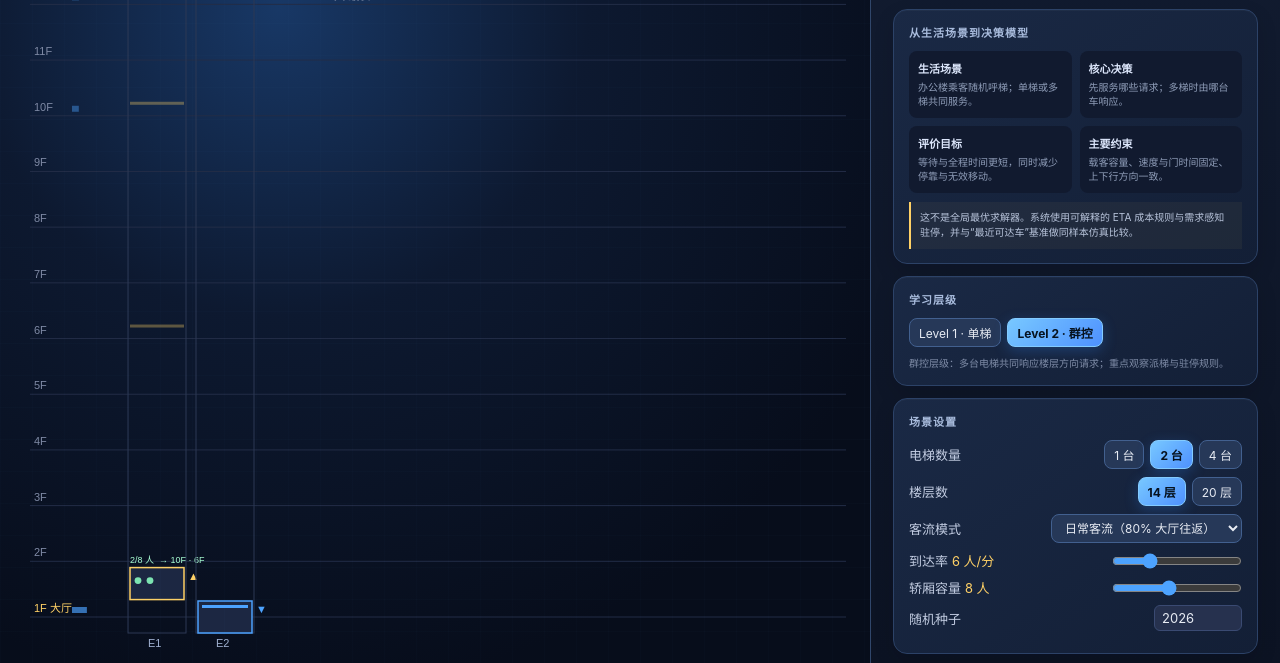
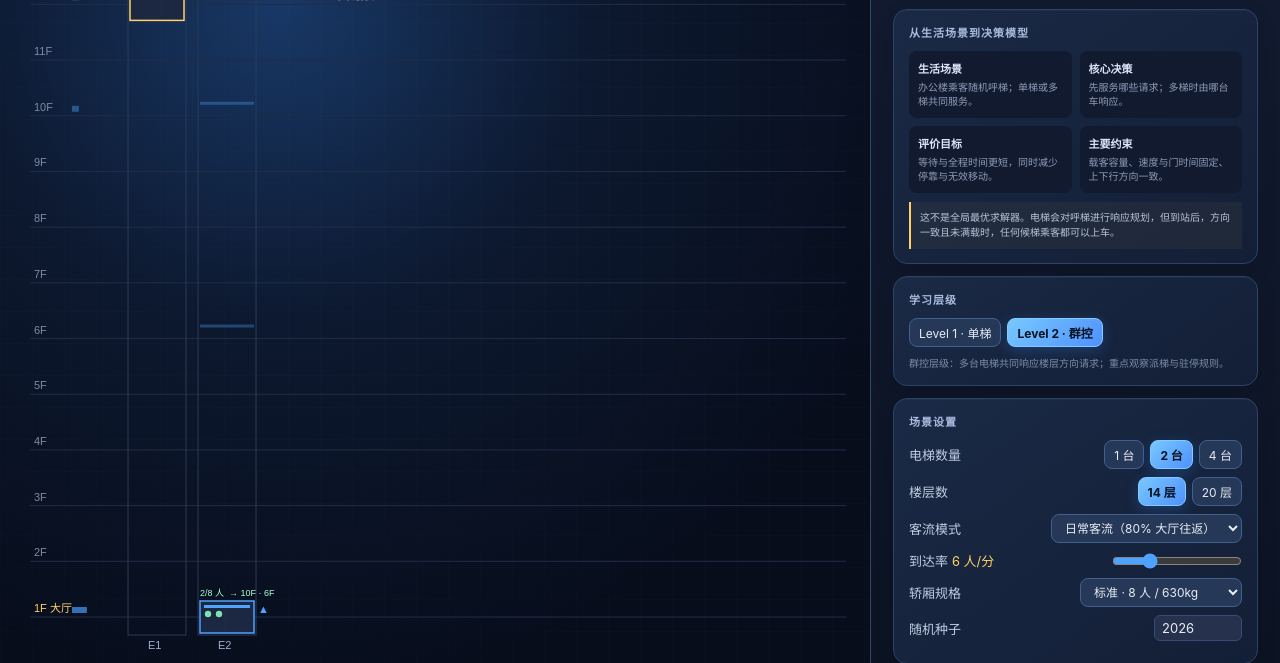
Before and after one commit to marsguo2049/elevator-dispatch, a website: page index.html in a window 1280 px wide. Shown: the part 137-800 px from the top of the page. Drawn offline with Linux system fonts and the light colour scheme.

Commit message:
Share elevator calls and use realistic car sizes

```diff
--- a/index.html
+++ b/index.html
@@ -80,8 +80,14 @@
   @media (max-width: 760px) {
     body { overflow:auto; }
     #app { min-height:100dvh; height:auto; flex-direction:column; }
-    #canvasWrap { height:58dvh; min-height:420px; flex:none; }
-    #panel { width:100%; border-left:0; border-top:1px solid #293553; overflow:visible; }
+    #canvasWrap { height:52svh; min-height:340px; flex:none; }
+    #panel { width:100%; border-left:0; border-top:1px solid #30466a; overflow:visible; padding:16px; gap:10px; }
+    .card { padding:12px; }
+    h1 { font-size:21px; }
+    .row { margin:7px 0; }
+    input[type=range] { width:118px; }
+    .modelGrid { gap:6px; }
+    .modelItem { min-height:0; padding:8px; }
   }
 </style>
 </head>
@@ -103,7 +109,7 @@
         <div class="modelItem"><b>评价目标</b><span>等待与全程时间更短，同时减少停靠与无效移动。</span></div>
         <div class="modelItem"><b>主要约束</b><span>载客容量、速度与门时间固定、上下行方向一致。</span></div>
       </div>
-      <div class="notice">这不是全局最优求解器。系统使用可解释的 ETA 成本规则与需求感知驻停，并与“最近可达车”基准做同样本仿真比较。</div>
+      <div class="notice">这不是全局最优求解器。电梯会对呼梯进行响应规划，但到站后，方向一致且未满载时，任何候梯乘客都可以上车。</div>
     </div>
 
     <div class="card">
@@ -141,8 +147,14 @@
       <div class="row"><label>到达率 <span class="val" id="rateVal">6 人/分</span></label>
         <input type="range" id="rate" min="1" max="20" value="6">
       </div>
-      <div class="row"><label>轿厢容量 <span class="val" id="capacityVal">8 人</span></label>
-        <input type="range" id="capacity" min="2" max="16" value="8">
+      <div class="row"><label>轿厢规格</label>
+        <select id="capacity">
+          <option value="6">紧凑 · 6 人 / 480kg</option>
+          <option value="8" selected>标准 · 8 人 / 630kg</option>
+          <option value="10">高流量 · 10 人 / 800kg</option>
+          <option value="13">宽敞 · 13 人 / 1000kg</option>
+          <option value="16">大型 · 16 人 / 1250kg</option>
+        </select>
       </div>
       <div class="row"><label for="seed">随机种子</label><input class="inputSmall" id="seed" type="number" min="1" max="999999" value="2026"></div>
     </div>
@@ -213,7 +225,7 @@
 
     <div class="card legend">
       <h2>图例</h2>
-      <span class="dot" style="background:#ffd166"></span>候梯乘客（旁边的 → 楼层是目标；颜色表示已分配电梯）<br>
+      <span class="dot" style="background:#ffd166"></span>候梯乘客（旁边的 → 楼层是目标；不锁定某一台电梯）<br>
       <span class="dot" style="background:#7ce3b1"></span>电梯内乘客（轿厢上方显示人数/容量和目标楼层）<br>
       <span class="dot" style="background:#4da3ff"></span>楼层需求热度（左侧蓝条）<br>
       电梯边框发光 = 正在执行空闲驻停移动
@@ -367,8 +379,8 @@ function reassign(){
   }
   for(const [key, ps] of groups){
     const [f] = key.split('|').map(Number);
-    const unassigned = ps.filter(p=>p.assigned<0);
-    if(!unassigned.length) continue;
+    // 这是派梯计划，而不是对乘客的排他锁定。乘客可由任何合适轿厢接走。
+    const unassigned = ps;
     let best=null, bestT=1e9;
     for(const e of S.elevators){
       let t = etaTo(e, f);
@@ -378,7 +390,6 @@ function reassign(){
     }
     if(best){
       best.targets.add(f);
-      for(const p of unassigned) p.assigned = best.id;
     }
   }
 }
@@ -459,7 +470,8 @@ function arrive(e, floor){
     e.riders = e.riders.filter(p=>p.d!==floor);
     acted = true;
   }
-  const candidates = S.passengers.filter(p=>p.state==='wait' && p.o===floor && p.assigned===e.id);
+  // 现实中的大厅呼叫是共享的：只要该车到站、方向一致且未满载，候梯者均可登梯。
+  const candidates = S.passengers.filter(p=>p.state==='wait' && p.o===floor);
   // 中间楼层一次停靠只服务一个行进方向；两端楼层在此处自然换向。
   const serviceDir = serviceDirectionAt(e, floor, candidates);
   const boarding = candidates.filter(p=>Math.sign(p.d-floor)===serviceDir);
@@ -474,11 +486,6 @@ function arrive(e, floor){
       e.targets.add(p.d);
       acted = true;
     }
-    const left = S.passengers.filter(p=>p.state==='wait' && p.o===floor && p.assigned===e.id);
-    for(const p of left) p.assigned = -1;
-  } else {
-    // 该车本次运行方向无法接走的乘客必须释放，避免呼梯被错误占用。
-    for(const p of candidates) p.assigned = -1;
   }
   e.targets.delete(floor);
   if(acted){ e.state='door'; e.doorT=P.doorTime; S.totalStops++; }
@@ -528,7 +535,9 @@ function loop(ts){
 
 /* ================= 绘制 ================= */
 function floorY(f){ return H - P.lobbyPad - (f-1)*P.floorH; }
-function elevX(i){ return 130 + i*(P.shaftW+14); }
+function carWidth(){ return ({6:48,8:54,10:60,13:68,16:76})[P.capacity] || 54; }
+function carHeight(){ return ({6:29,8:32,10:35,13:39,16:43})[P.capacity] || 32; }
+function elevX(i){ return 130 + i*(carWidth()+16); }
 
 function draw(){
   ctx.clearRect(0,0,W,H);
@@ -550,29 +559,30 @@ function draw(){
   }
 
   S.elevators.forEach((e,i)=>{
-    const x = elevX(i), col = ELEV_COLORS[i];
-    const topY = floorY(F)-18, botY = floorY(1)+16;
+    const x = elevX(i), col = ELEV_COLORS[i], cw = carWidth(), ch = carHeight();
+    const topY = floorY(F)-ch/2-2, botY = floorY(1)+ch/2+2;
     ctx.strokeStyle = '#2c3855';
-    ctx.strokeRect(x-2, topY, P.shaftW+4, botY-topY);
-    const ey = floorY(e.y) - 16;
+    ctx.strokeRect(x-2, topY, cw+4, botY-topY);
+    const ey = floorY(e.y) - ch/2;
     ctx.fillStyle = '#1c2742';
     ctx.strokeStyle = col;
     ctx.lineWidth = e.parking ? 3 : 1.5;
     if(e.parking){ ctx.shadowColor = col; ctx.shadowBlur = 12; }
-    ctx.fillRect(x, ey, P.shaftW, 32);
-    ctx.strokeRect(x, ey, P.shaftW, 32);
+    ctx.fillRect(x, ey, cw, ch);
+    ctx.strokeRect(x, ey, cw, ch);
     ctx.shadowBlur = 0; ctx.lineWidth = 1;
     if(e.state==='door'){
       ctx.fillStyle = col;
-      ctx.fillRect(x+4, ey+4, P.shaftW-8, 3);
+      ctx.fillRect(x+4, ey+4, cw-8, 3);
     }
     ctx.fillStyle = col;
-    if(e.dir>0) ctx.fillText('▲', x+P.shaftW+4, ey+12);
-    else if(e.dir<0) ctx.fillText('▼', x+P.shaftW+4, ey+12);
+    if(e.dir>0) ctx.fillText('▲', x+cw+4, ey+12);
+    else if(e.dir<0) ctx.fillText('▼', x+cw+4, ey+12);
     e.riders.forEach((p,k)=>{
       ctx.fillStyle = '#7ce3b1';
       ctx.beginPath();
-      ctx.arc(x+8+(k%4)*12, ey+13+Math.floor(k/4)*11, 3.4, 0, 7);
+      const cols = P.capacity <= 8 ? 4 : 5;
+      ctx.arc(x+8+(k%cols)*11, ey+13+Math.floor(k/cols)*10, 3.2, 0, 7);
       ctx.fill();
     });
     if(e.riders.length){
@@ -586,7 +596,7 @@ function draw(){
     ctx.fillText('E'+(i+1), x+18, botY+14);
     for(const tf of e.targets){
       ctx.fillStyle = col+'55';
-      ctx.fillRect(x, floorY(tf)-14, P.shaftW, 3);
+      ctx.fillRect(x, floorY(tf)-14, cw, 3);
     }
   });
 
@@ -595,13 +605,13 @@ function draw(){
     if(p.state!=='wait') continue;
     (byFloor[p.o] = byFloor[p.o]||[]).push(p);
   }
-  const startX = 130 + P.nElev*(P.shaftW+14) + 16;
+  const startX = 130 + P.nElev*(carWidth()+16) + 16;
   for(const f in byFloor){
     const ps = byFloor[f], y = floorY(+f);
     ps.forEach((p,k)=>{
       const px = startX + (k%8)*40;
       const py = y-8-Math.floor(k/8)*14;
-      ctx.fillStyle = p.assigned>=0 ? ELEV_COLORS[p.assigned] : '#666f85';
+      ctx.fillStyle = '#ffd166';
       ctx.beginPath();
       ctx.arc(px, py, 3.6, 0, 7);
       ctx.fill();
@@ -756,9 +766,8 @@ document.getElementById('rate').addEventListener('input', e=>{
 document.getElementById('rate').addEventListener('change', ()=>{ reset(); toast('已用新的到达率重置'); });
 document.getElementById('capacity').addEventListener('input', e=>{
   P.capacity = +e.target.value;
-  document.getElementById('capacityVal').textContent = P.capacity+' 人';
 });
-document.getElementById('capacity').addEventListener('change', ()=>{ reset(); toast('已用新的轿厢容量重置'); });
+document.getElementById('capacity').addEventListener('change', ()=>{ reset(); toast('已切换轿厢规格并重置'); });
 document.getElementById('seed').addEventListener('change', e=>{
   P.seed = Math.max(1, Math.min(999999, +e.target.value || 2026));
   e.target.value = P.seed;
```
